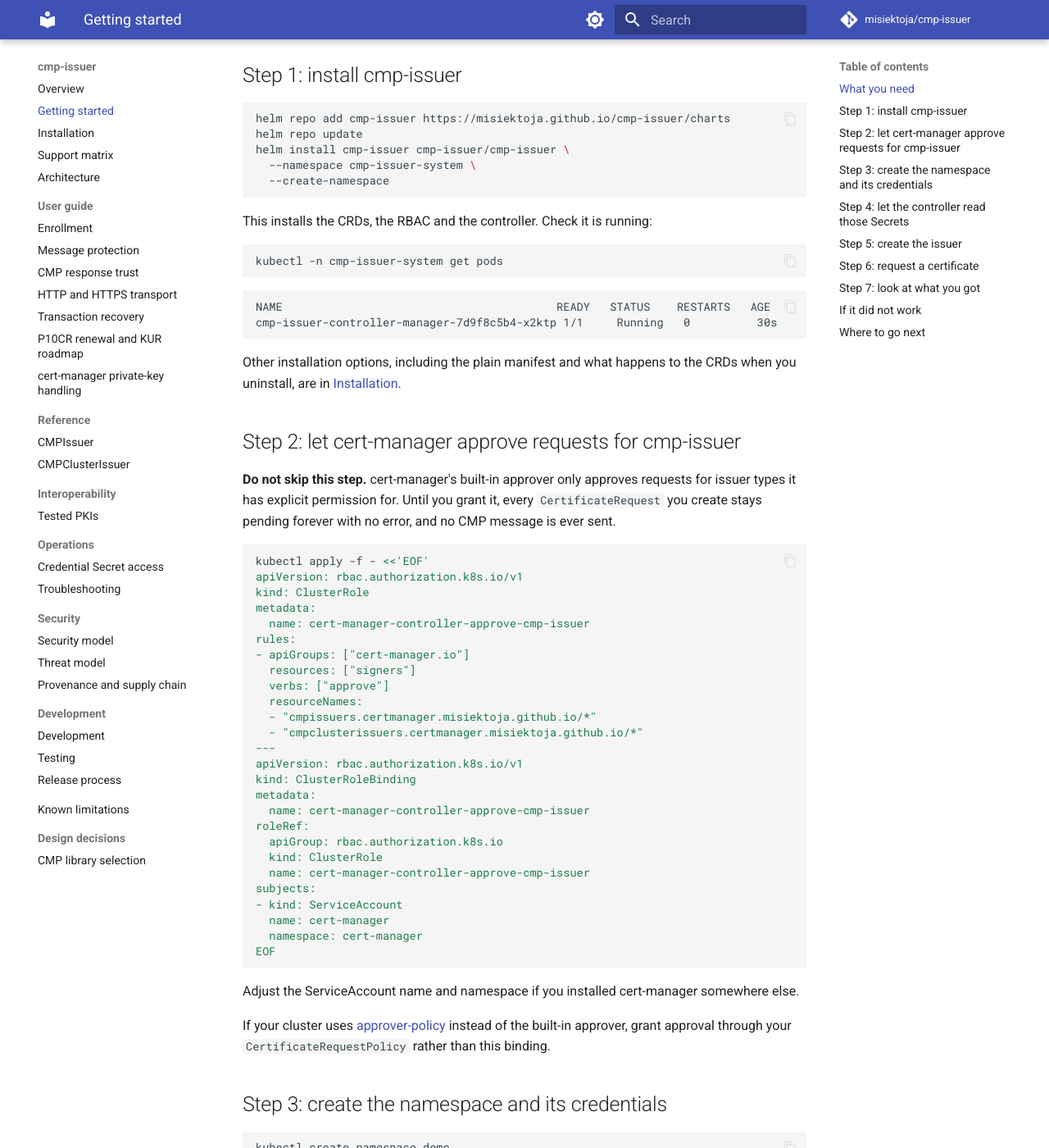
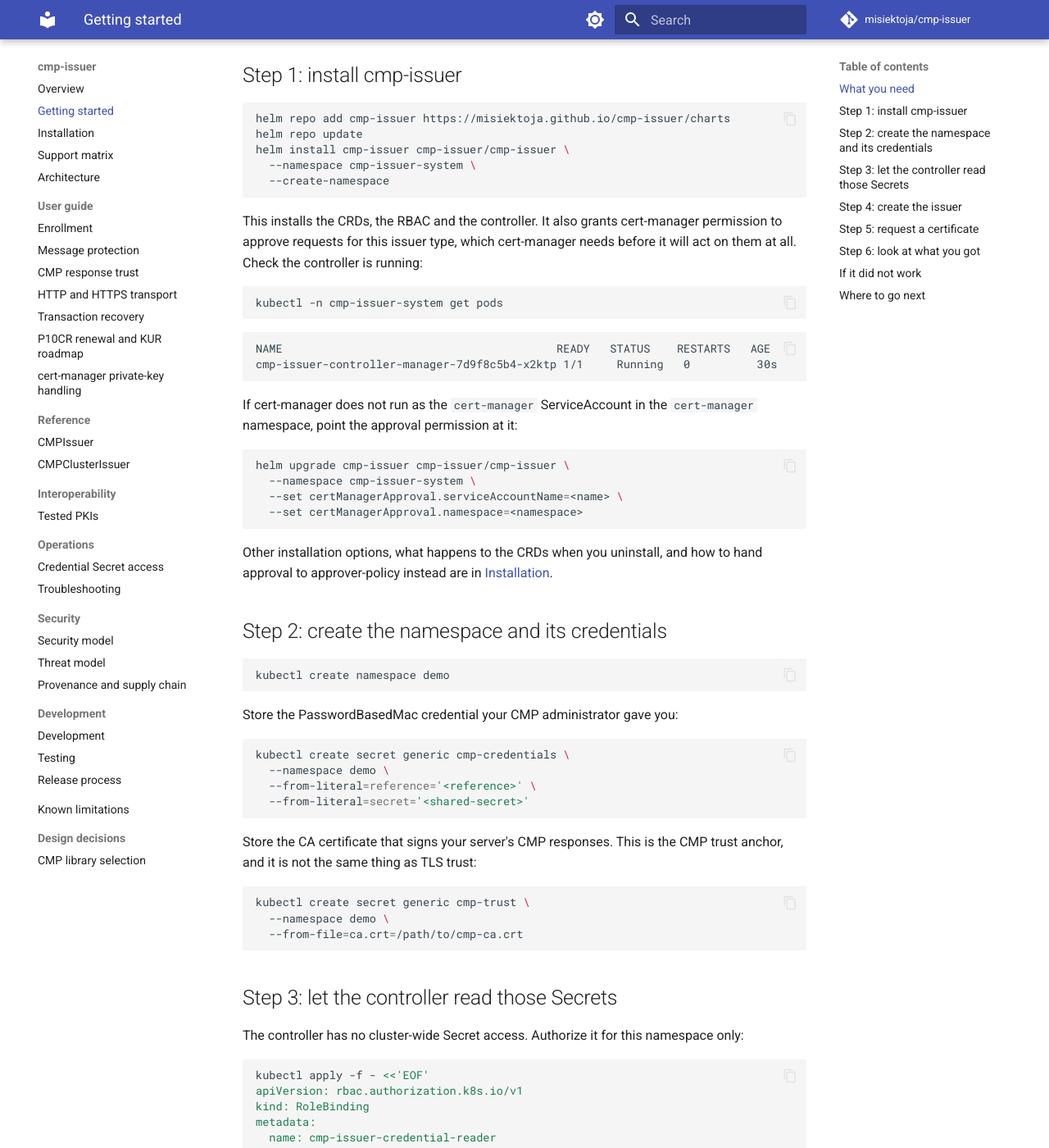
Before and after one commit to misiektoja/cmp-issuer, an MkDocs documentation site: the page built from docs/getting-started.md, in a window 1280 px wide and 1400 px high, scrolled down 717 px. Shown: the whole window at 82% size. Built offline with MkDocs 1.6.1 and Material for MkDocs 9.7.7, drawn with Linux system fonts in a browser that asks for light colours; comment, search, counter and statistics services are not loaded; some of the changed text lies outside the part shown.

Commit message:
docs: drop the manual approver step from the walkthrough

````diff
--- a/docs/getting-started.md
+++ b/docs/getting-started.md
@@ -30,7 +31,9 @@
   --create-namespace
 ```
 
-This installs the CRDs, the RBAC and the controller. Check it is running:
+This installs the CRDs, the RBAC and the controller. It also grants cert-manager permission to approve
+requests for this issuer type, which cert-manager needs before it will act on them at all. Check the
+controller is running:
 
 ```bash
 kubectl -n cmp-issuer-system get pods
@@ -41,51 +44,20 @@
 cmp-issuer-controller-manager-7d9f8c5b4-x2ktp 1/1     Running   0          30s
 ```
 
-Other installation options, including the plain manifest and what happens to the CRDs when you
-uninstall, are in [Installation](installation.md).
-
-## Step 2: let cert-manager approve requests for cmp-issuer
-
-**Do not skip this step.** cert-manager's built-in approver only approves requests for issuer types it
-has explicit permission for. Until you grant it, every `CertificateRequest` you create stays pending
-forever with no error, and no CMP message is ever sent.
+If cert-manager does not run as the `cert-manager` ServiceAccount in the `cert-manager` namespace,
+point the approval permission at it:
 
 ```bash
-kubectl apply -f - <<'EOF'
-apiVersion: rbac.authorization.k8s.io/v1
-kind: ClusterRole
-metadata:
-  name: cert-manager-controller-approve-cmp-issuer
-rules:
-- apiGroups: ["cert-manager.io"]
-  resources: ["signers"]
-  verbs: ["approve"]
-  resourceNames:
-  - "cmpissuers.certmanager.misiektoja.github.io/*"
-  - "cmpclusterissuers.certmanager.misiektoja.github.io/*"
----
-apiVersion: rbac.authorization.k8s.io/v1
-kind: ClusterRoleBinding
-metadata:
-  name: cert-manager-controller-approve-cmp-issuer
-roleRef:
-  apiGroup: rbac.authorization.k8s.io
-  kind: ClusterRole
-  name: cert-manager-controller-approve-cmp-issuer
-subjects:
-- kind: ServiceAccount
-  name: cert-manager
-  namespace: cert-manager
-EOF
+helm upgrade cmp-issuer cmp-issuer/cmp-issuer \
+  --namespace cmp-issuer-system \
+  --set certManagerApproval.serviceAccountName=<name> \
+  --set certManagerApproval.namespace=<namespace>
 ```
 
-Adjust the ServiceAccount name and namespace if you installed cert-manager somewhere else.
+Other installation options, what happens to the CRDs when you uninstall, and how to hand approval to
+approver-policy instead are in [Installation](installation.md).
 
-If your cluster uses [approver-policy](https://cert-manager.io/docs/policy/approval/approver-policy/)
-instead of the built-in approver, grant approval through your `CertificateRequestPolicy` rather than
-this binding.
-
-## Step 3: create the namespace and its credentials
+## Step 2: create the namespace and its credentials
 
 ```bash
 kubectl create namespace demo
@@ -217,7 +189,7 @@
 `READY True` means the CMP exchange finished, the response was authenticated and the certificate was
 stored.
 
-## Step 7: look at what you got
+## Step 6: look at what you got
 
 ```bash
 kubectl get secret demo-tls -n demo -o jsonpath='{.data.tls\.crt}' | base64 -d | openssl x509 -noout -subject -issuer -dates
@@ -237,8 +209,8 @@
 
 | What you see | What it means |
 | --- | --- |
-| `CertificateRequest` stays pending with no conditions | Step 2 was skipped, so cert-manager never approved it |
-| Issuer `Ready False` naming a Secret | Step 3 or 4 was skipped, or a name does not match |
+| `CertificateRequest` stays pending with no conditions | cert-manager is not permitted to approve these requests, usually because it runs under a different ServiceAccount than step 1 assumed |
+| Issuer `Ready False` naming a Secret | Step 2 or 3 was skipped, or a name does not match |
 | `Ready False` naming response protection or trust | `cmpTrust` does not hold the CA that signs your server's CMP responses |
 | `Ready False` naming the response sender | `recipient` does not name the authority your server answers as |
 | Connection refused or timeout | Wrong endpoint URL, or a NetworkPolicy blocks the controller |
````
Also changed, not shown: other parts of docs/getting-started.md (+7 -6 lines).
